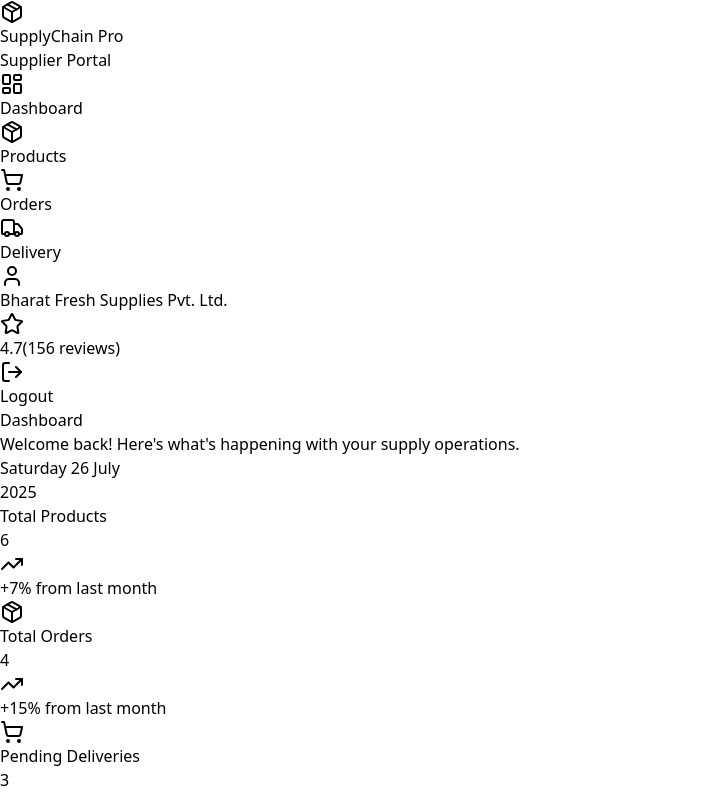
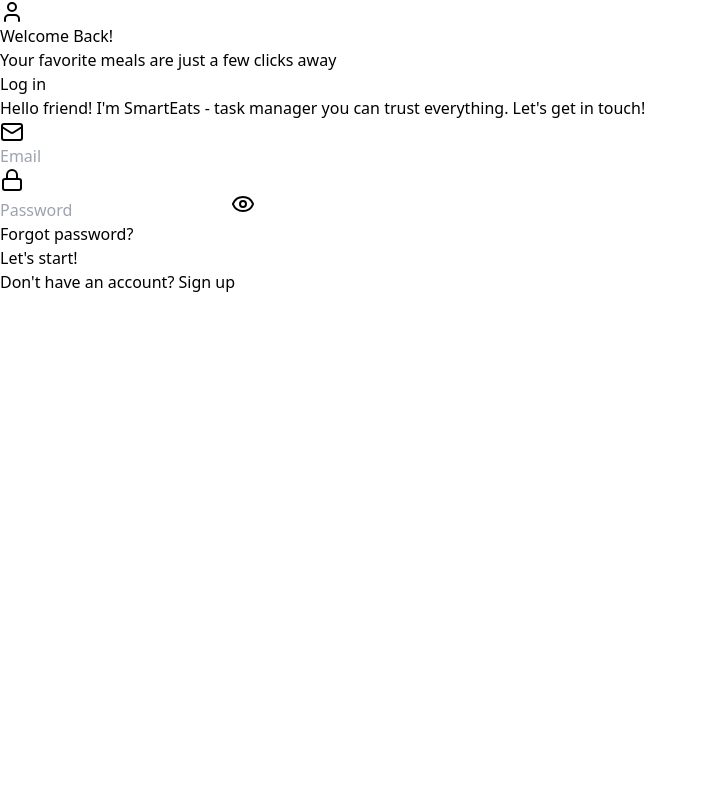
Before and after one commit to MUKESHBOLISETTY/TuteDude, a React (Vite) app in the folder client/: page /supplier in a window 1280 px wide. Shown: the top 796 px of the page, without its empty margins (0-707 px from the left). Built offline with nearby package versions, Linux system fonts and the light colour scheme.

Commit message:
Update App.jsx

```diff
--- a/client/src/App.jsx
+++ b/client/src/App.jsx
@@ -70,9 +70,9 @@ function AppContent() {
         <Route path="/auth/login" element={<>{user ? <NotFound /> : <Login />}</>} />
         <Route path="/auth/verifyotp/:email" element={<VerifyOTP />} />
 
-        {/* <Route path="/supplier" element={<>{user?.type == "Seller" ?
-          <SupplierLayout /> : <Login />}</>}> */}
-          <Route path="/supplier" element={<SupplierLayout />}>
+        <Route path="/supplier" element={<>{user?.type == "Seller" ?
+          <SupplierLayout /> : <Login />}</>}>
+{/*           <Route path="/supplier" element={<SupplierLayout />}> */}
           <Route index element={<Dashboard />} />
           <Route path="products" element={<Products />} />
           <Route path="orders" element={<Orders />} />
```
